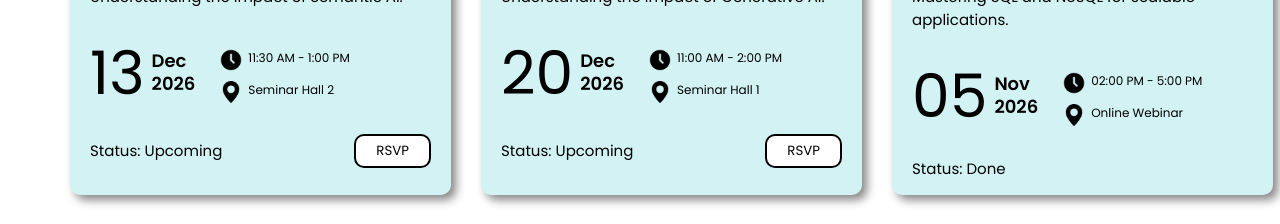
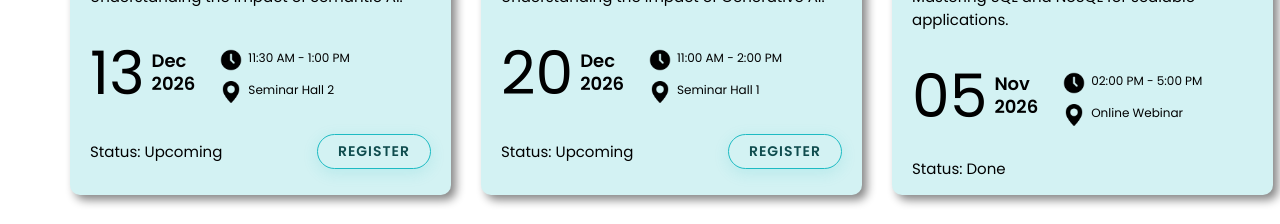
Before and after one commit to malikzain3/Sense-Website, a React (Vite) app: page / in a window 1280 px wide. Shown: the part 2200-2424 px from the top of the page. Built offline with nearby package versions, Linux system fonts and the light colour scheme.

Commit message:
EventCard-Button

```diff
--- a/src/Components/EventCard.css
+++ b/src/Components/EventCard.css
@@ -75,13 +75,36 @@
 }
 
 .RSVP-Btn{
-    border: 2px solid black;
-    padding: 5px 20px;
-    border-radius: 10px;
-    background-color: #fff;
+    background-color: #d3f2f3;
+    border: 1.5px solid #1dbbc3; /* Soft border matching the hover color */
+    color: #0f4c4e; /* Darker version for better readability */
+
+    /* Spacing & Size */
+    padding: 6px 20px;
+    border-radius: 50px; /* Pill shape is more modern/professional */
+
+    /* Typography */
+    font-size: 14px;
+    font-weight: 600;
+    text-transform: uppercase;
+    letter-spacing: 1px;
+
+    /* Interaction */
     cursor: pointer;
+    position: relative;
+    overflow: hidden;
+    transition: all 0.4s cubic-bezier(0.25, 0.46, 0.45, 0.94);
+    box-shadow: 0 4px 15px rgba(29, 187, 195, 0.15);
 }
 
 .RSVP-Btn:hover{
     background-color: #1dbbc3;
+    color: white;
+    border-color: #1dbbc3;
+    transform: translateY(-3px);
+    box-shadow: 0 8px 25px rgba(29, 187, 195, 0.3);
 }
+
+.RSVP-Btn:active {
+    transform: translateY(-1px);
+}
--- a/src/Components/EventCard.jsx
+++ b/src/Components/EventCard.jsx
@@ -54,7 +54,7 @@ const EventCard = ({
                     </div>
 
                     {status === "upcoming" && (
-                        <button className="RSVP-Btn">RSVP</button>
+                        <button className="RSVP-Btn">Register</button>
                     )}
 
                 </div>
--- a/src/Pages/ContactPage.jsx
+++ b/src/Pages/ContactPage.jsx
@@ -1,5 +1,6 @@
 import React, { useState } from "react";
 import { FaPhoneAlt, FaEnvelope, FaInstagram, FaLinkedin, FaFacebook } from "react-icons/fa";
+import toast from "react-hot-toast";
 import "./ContactPage.css";
 
 const ContactPage = () => {
@@ -41,14 +42,14 @@ const ContactPage = () => {
       const result = await response.json();
 
       if (result.success) {
-        alert("Thanks for reaching out! A SENSE team member will get back to you soon.");
+        toast.success("Thanks for reaching out! A SENSE team member will get back to you soon.");
         setFormData({ name: "", email: "", subject: "", message: "" });
       } else {
-        alert("Oops! Something went wrong. Please try again.");
+        toast.error("Oops! Something went wrong. Please try again.");
       }
     } catch (error) {
       console.error("Form submission error:", error);
-      alert("Network error. Please try again later.");
+      toast.error("Network error. Please try again later.");
     } finally {
       setIsSubmitting(false);
     }
```
Also changed, not shown: 1 other file (tests, documents, lock files or other folders).
